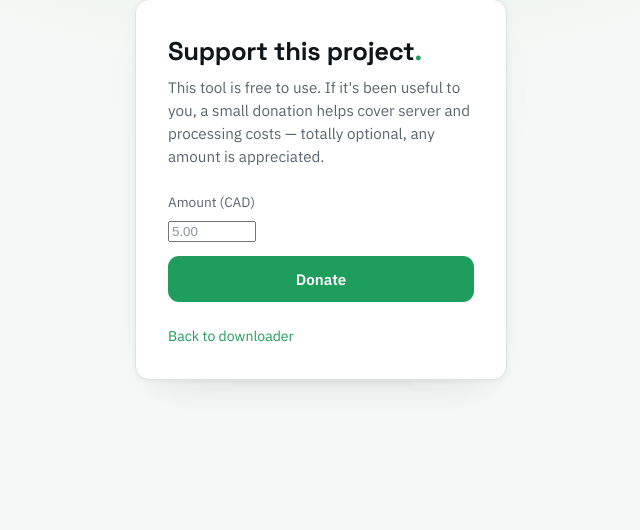
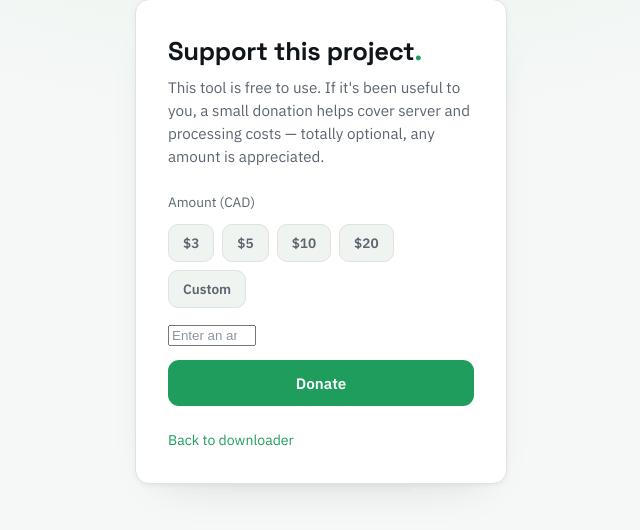
Before and after one commit to acebgp04/yt-downloader, a Flask app: page /donate in a window 1280 px wide. Shown: the part 148-678 px from the top of the page, without its empty margins (319-959 px from the left). Run offline with Flask 3, Linux system fonts and the light colour scheme.

Commit message:
Add preset donation amount chips (///) alongside custom amount

```diff
--- a/templates/donate.html
+++ b/templates/donate.html
@@ -44,8 +44,17 @@
 
       <form method="POST" class="stack">
         <div>
-          <label for="amount">Amount (CAD)</label>
-          <input type="number" id="amount" name="amount" step="0.01" min="1" max="500" placeholder="5.00" required>
+          <label>Amount (CAD)</label>
+          <div class="chips" id="presetChips">
+            <button type="button" class="chip" data-amount="3">$3</button>
+            <button type="button" class="chip" data-amount="5">$5</button>
+            <button type="button" class="chip" data-amount="10">$10</button>
+            <button type="button" class="chip" data-amount="20">$20</button>
+            <button type="button" class="chip" id="customChip">Custom</button>
+          </div>
+        </div>
+        <div>
+          <input type="number" id="amount" name="amount" step="0.01" min="1" max="500" placeholder="Enter an amount" required>
         </div>
         <button type="submit" class="btn-full">Donate</button>
       </form>
@@ -55,5 +64,35 @@
       </div>
     </div>
   </div>
+
+<script>
+  const amountInput = document.getElementById("amount");
+  const presetChips = document.getElementById("presetChips");
+  const customChip = document.getElementById("customChip");
+
+  function setActiveChip(chip) {
+    presetChips.querySelectorAll(".chip").forEach((c) => c.classList.remove("active"));
+    if (chip) chip.classList.add("active");
+  }
+
+  presetChips.querySelectorAll(".chip[data-amount]").forEach((chip) => {
+    chip.addEventListener("click", () => {
+      amountInput.value = chip.dataset.amount;
+      setActiveChip(chip);
+    });
+  });
+
+  customChip.addEventListener("click", () => {
+    setActiveChip(customChip);
+    amountInput.value = "";
+    amountInput.focus();
+  });
+
+  amountInput.addEventListener("input", () => {
+    const match = [...presetChips.querySelectorAll(".chip[data-amount]")]
+      .find((c) => c.dataset.amount === amountInput.value);
+    setActiveChip(match || null);
+  });
+</script>
 </body>
 </html>
```
